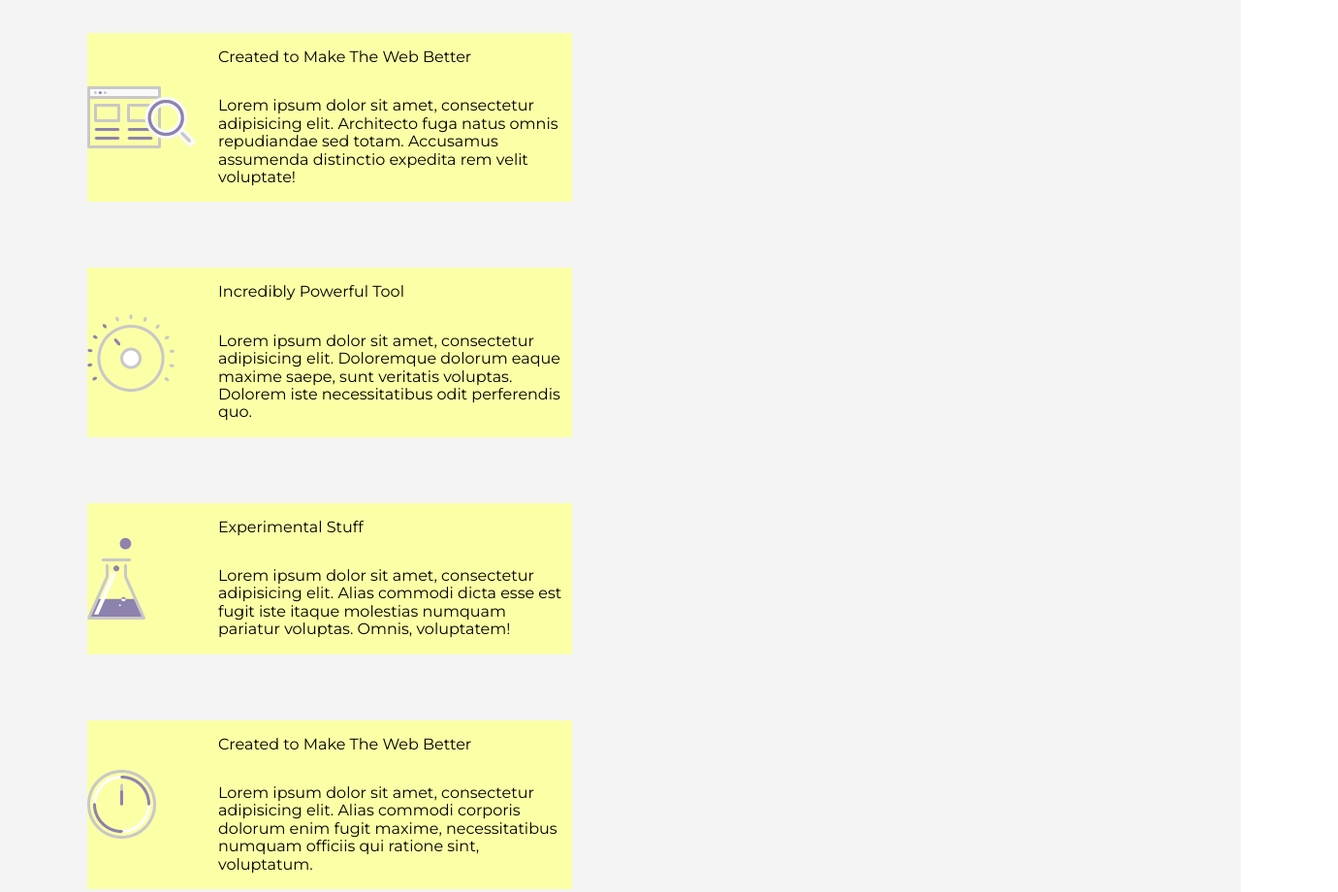
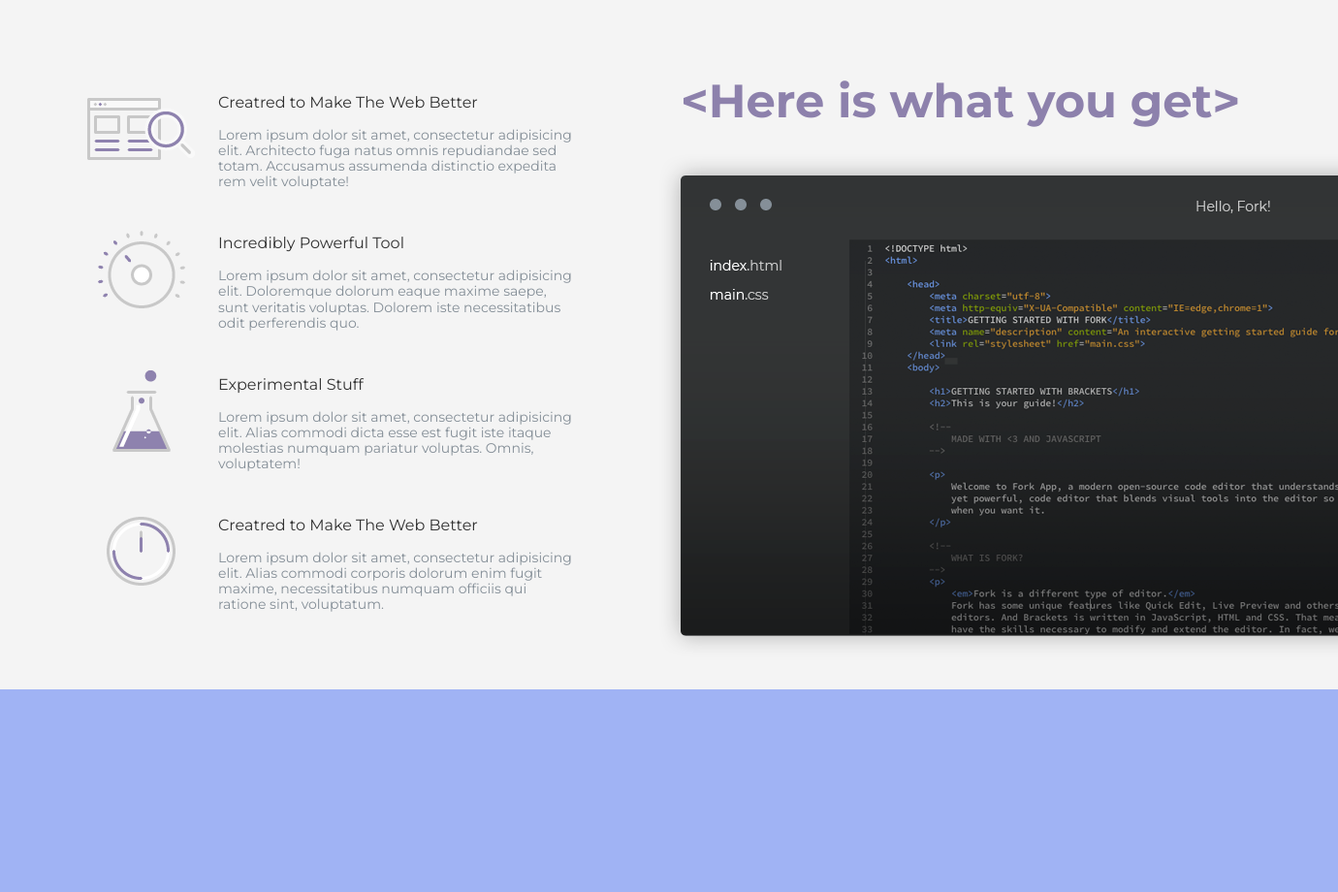
Before and after one commit to ElijahBark/forkio-step-project, a website: page src/index.html in a window 1280 px wide. Shown: the whole page at 97% size, 1380 px wide, since content can reach past the window. Drawn offline with Linux system fonts and the light colour scheme.

Commit message:
what-you-get section

```diff
--- a/src/index.html
+++ b/src/index.html
@@ -4,7 +4,7 @@
     <meta charset="UTF-8">
     <meta name="viewport" content="width=device-width, initial-scale=1">
     <title>Title</title>
-    <link href="https://fonts.googleapis.com/css?family=Montserrat" rel="stylesheet">
+    <link href="https://fonts.googleapis.com/css?family=Montserrat:400,700" rel="stylesheet">
     <link rel="stylesheet" href="css/style.css">
 </head>
 <body>
@@ -20,10 +20,12 @@
     <div class="container">
         <div class="feature-list">
             <div class="feature-list__item">
-                <img src="img/better-web.png" alt="">
+                <div class="feature-list__img-container">
+                    <img src="img/better-web.png" alt="">
+                </div>
                 <div class="feature-text-container">
                     <p class="feature-text-container__header">
-                        Created to Make The Web Better
+                        Creatred to Make The Web Better
                     </p>
                     <p class="feature-text-container__text">
                         Lorem ipsum dolor sit amet, consectetur adipisicing elit. Architecto fuga natus omnis repudiandae sed totam. Accusamus assumenda distinctio expedita rem velit voluptate!
@@ -31,7 +33,9 @@
                 </div>
             </div>
             <div class="feature-list__item">
-                <img src="img/powerful-tool.png" alt="">
+                <div class="feature-list__img-container">
+                    <img src="img/powerful-tool.png" alt="">
+                </div>
                 <div class="feature-text-container">
                     <p class="feature-text-container__header">
                         Incredibly Powerful Tool
@@ -42,7 +46,9 @@
                 </div>
             </div>
             <div class="feature-list__item">
-                <img src="img/experimental-stuff.png" alt="">
+                <div class="feature-list__img-container">
+                    <img src="img/experimental-stuff.png" alt="">
+                </div>
                 <div class="feature-text-container">
                     <p class="feature-text-container__header">
                         Experimental Stuff
@@ -53,16 +59,24 @@
                 </div>
             </div>
             <div class="feature-list__item">
-                <img src="img/better-web2.png" alt="">
+                <div class="feature-list__img-container">
+                    <img src="img/better-web2.png" alt="">
+                </div>
                 <div class="feature-text-container">
                     <p class="feature-text-container__header">
-                        Created to Make The Web Better
+                        Creatred to Make The Web Better
                     </p>
                     <p class="feature-text-container__text">
                         Lorem ipsum dolor sit amet, consectetur adipisicing elit. Alias commodi corporis dolorum enim fugit maxime, necessitatibus numquam officiis qui ratione sint, voluptatum.
                     </p>
                 </div>
             </div>
+        </div>
+        <div class="editor-display">
+            <p class="title">
+                &ltHere is what you get&gt
+            </p>
+            <img src="img/editor.png" alt="">
         </div>
     </div>
 </section>
--- a/src/scss/_what-you-get.scss
+++ b/src/scss/_what-you-get.scss
@@ -3,33 +3,93 @@
 .what-you-get{
   background-color: #f4f4f4;
   font-family: $font-stack;
-  width: 100%;
+  width: 1380px;
   min-height: 711px;
+  margin: 0 auto;
 }
 
 .container{
+  display: flex;
+  justify-content: space-between;
+  margin: 0 auto;
+  padding: 84px 10px 20px 10px;
   width: 1200px;
   height: 100%;
-  background: #f4f4f4;
 }
 
 .feature-list{
   display: flex;
   flex-direction: column;
+  justify-content: space-between;
+  height: 542px;
 }
 
 .feature-list__item{
   display: flex;
-  align-items: center;
+  align-items: flex-start;
   justify-content: space-between;
   width: 500px;
-  //temp
-  background-color: #fbffa6;
-  margin: 34px 90px;
+  height: 100px;
+  margin-top: 6px;
+  //margin-bottom: 34px;
+}
+
+.feature-list__img-container{
+  position:relative;
+  width: 111px;
+  height: 84px;
+  margin-top: 1px;
+  img{
+    position:absolute;
+    top:0;
+    bottom:0;
+    left:0;
+    right:0;
+    margin:auto;
+
+  }
 }
 
 .feature-text-container{
   display: flex;
   flex-direction: column;
   width: 365px;
+  .feature-text-container__header{
+    color: #323232;
+    font-weight: 400;
+    font-size: 16px;
+    margin: 0 0;
+    line-height: 32px;
+  }
+
+  .feature-text-container__text{
+    margin: 9px 0 0 0;
+    color: #848e97;
+    font-weight: 400;
+    font-size: 14px;
+  }
 }
+
+.editor-display{
+  margin-left: 90px;
+  .title{
+    margin: 0 25px 35px 22px;
+    color: #8d81ac;
+    font-weight: 700;
+    font-size: 48px;
+    line-height: 40px;
+  }
+}
+
+
+
+
+//temp
+
+.people-reviews{
+  background-color: #a0b3f4;
+  font-family: $font-stack;
+  width: 1380px;
+  min-height: 711px;
+  margin: 0 auto;
+}
```
Also changed, not shown: src/css/style.css.
